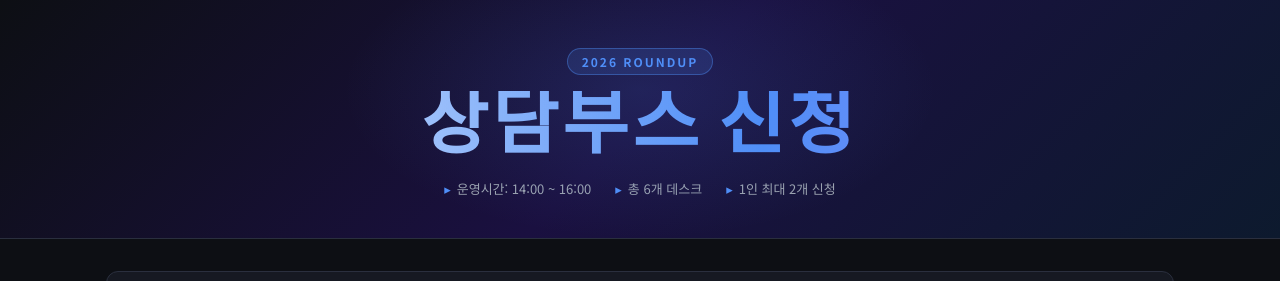
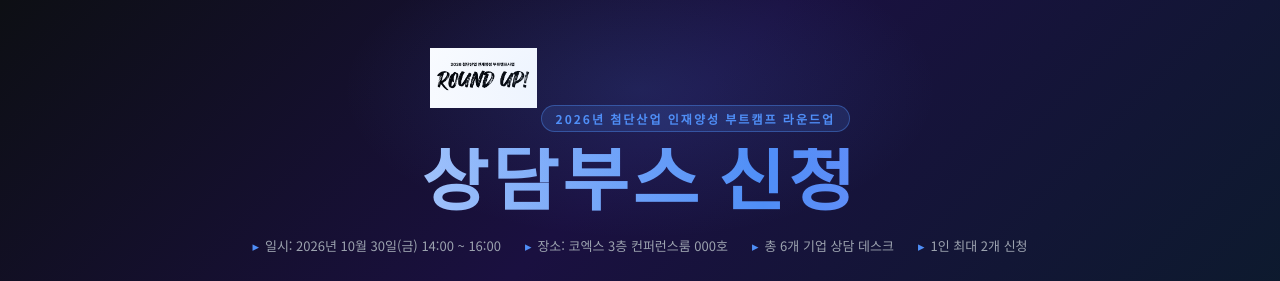
Before and after one commit to koreabioyjpark/Bio-RoundUp2026, a plain HTML site: page index.html in a window 1280 px wide. Shown: the top 281 px of the page. Drawn offline with Linux system fonts and the light colour scheme; no server answers.

Commit message:
텍스트 수정

```diff
--- a/index.html
+++ b/index.html
@@ -745,11 +745,13 @@
 <body>
 
 <header class="hero">
-  <div class="hero-badge">2026 ROUNDUP</div>
+  <img src="logo.png" alt="로고" style="height:60px; margin-bottom:16px;">
+  <div class="hero-badge">2026년 첨단산업 인재양성 부트캠프 라운드업</div>
   <h1>상담부스 신청</h1>
   <div class="hero-info">
-    <span>운영시간: 14:00 ~ 16:00</span>
-    <span>총 6개 데스크</span>
+    <span>일시: 2026년 10월 30일(금) 14:00 ~ 16:00</span>
+    <span>장소: 코엑스 3층 컨퍼런스룸 000호</span>
+    <span>총 6개 기업 상담 데스크</span>
     <span>1인 최대 2개 신청</span>
   </div>
 </header>
```
